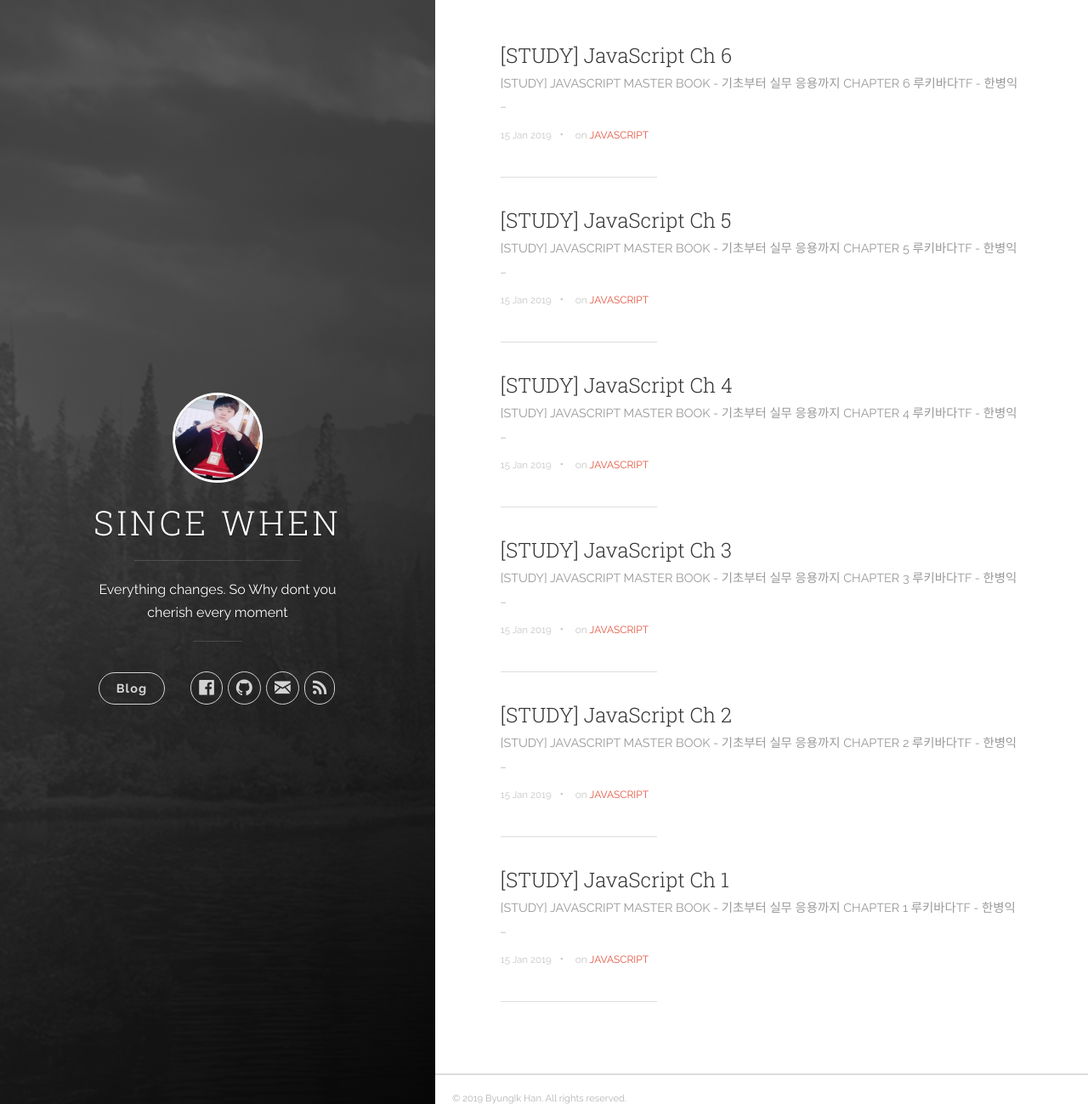
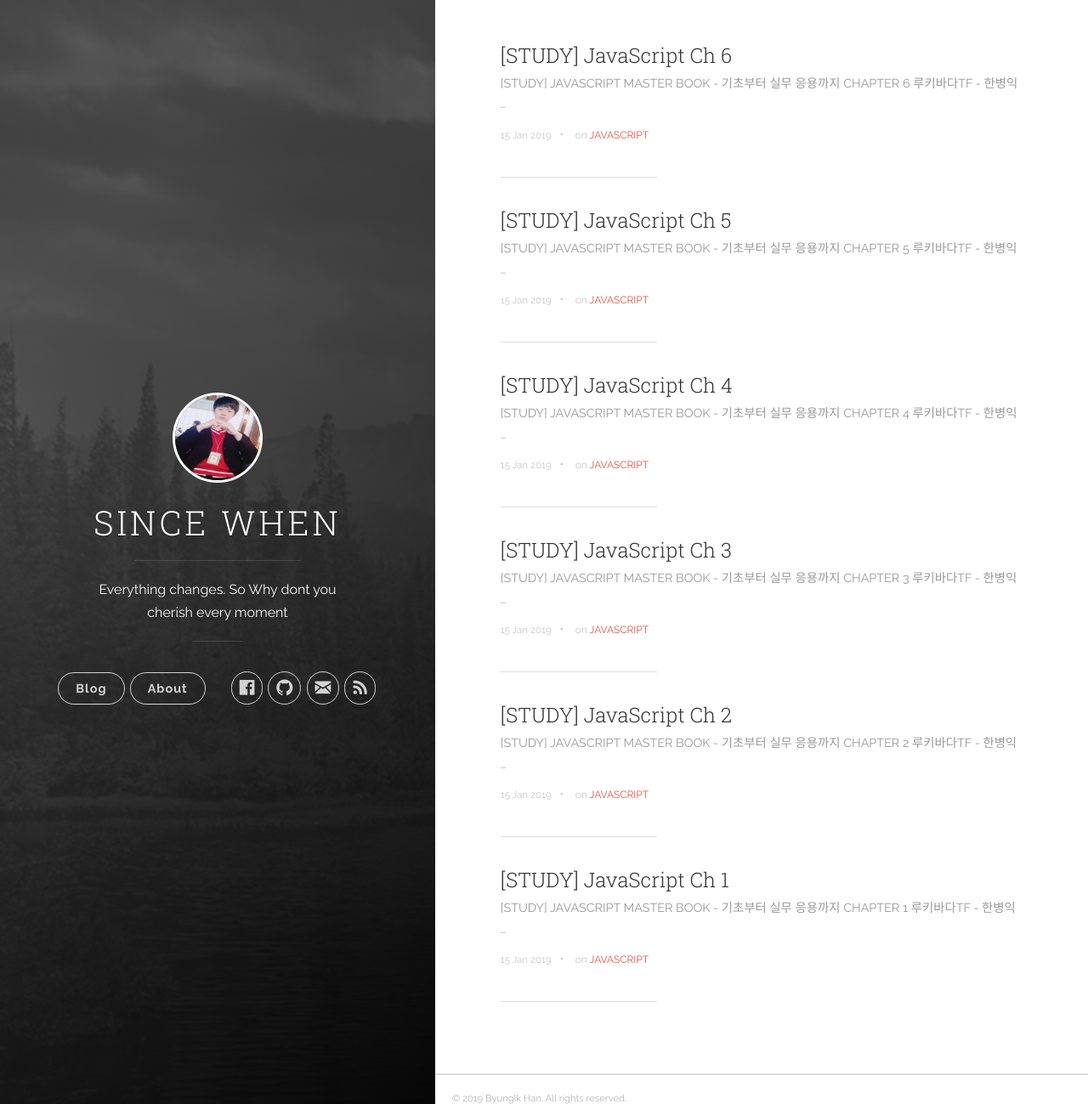
Before and after one commit to hiasince/hiasince.github.io, a Jekyll site: the page built from index.html, in a window 1280 px wide and 1299 px high. Shown: the whole window at 85% size. Built offline with Jekyll 4.4.1, drawn with Linux system fonts in a browser that asks for light colours; the list of posts is cut into pages by our own code.

Commit message:
Update header.html

```diff
--- a/_includes/header.html
+++ b/_includes/header.html
@@ -21,6 +21,7 @@
           <nav class="cover-navigation cover-navigation--primary">
             <ul class="navigation">
               <li class="navigation__item"><a href="{{ site.baseurl }}/#blog" title="link to {{ site.title }} blog" class="blog-button">Blog</a></li>
+              <li class="navigation__item"><a href="{{ site.baseurl }}/#about" title="link to {{ site.title }} blog" class="blog-button">About</a></li>
             </ul>
           </nav>
 
```
